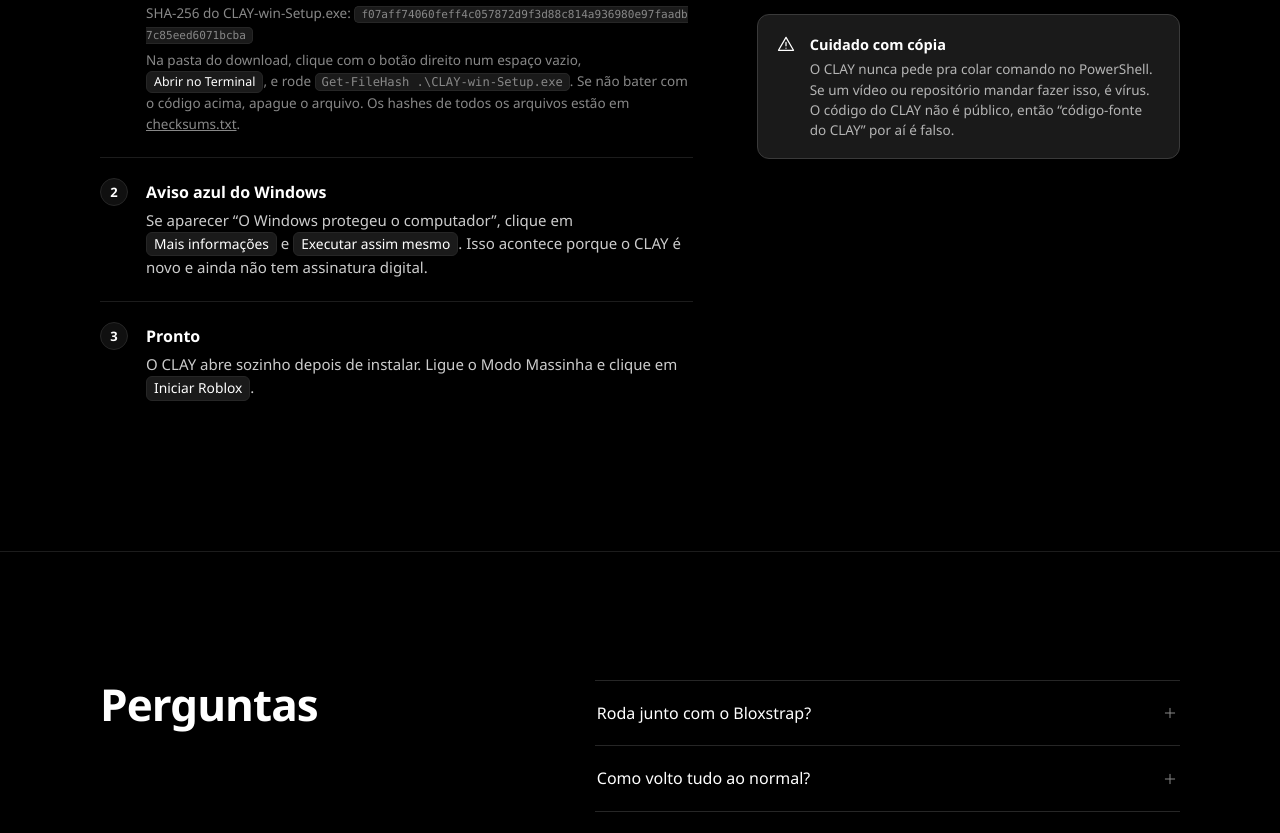
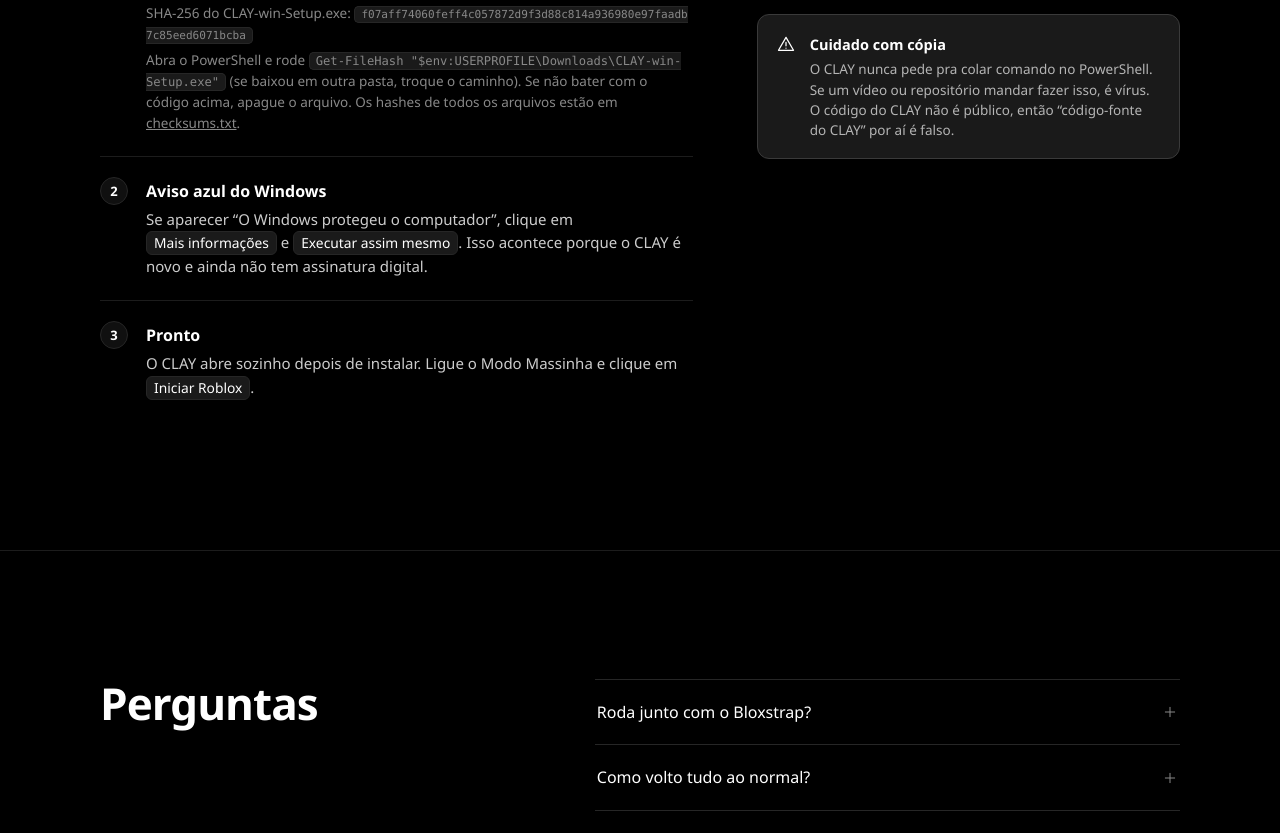
Before and after one commit to envelhece/clay-releases, a plain HTML site: page index.html in a window 1280 px wide. Shown: the part 5482-6315 px from the top of the page. Drawn offline with Linux system fonts and the light colour scheme.

Commit message:
Comando do hash funciona de qualquer pasta

```diff
--- a/index.html
+++ b/index.html
@@ -328,7 +328,7 @@
               <div class="verify">
                 <b>Conferir o arquivo <span class="muted">(se quiser)</span></b>
                 <p class="muted">SHA-256 do <span data-sha256-file>CLAY-win-Setup.exe</span>: <code class="hash" data-sha256>f07aff74060feff4c057872d9f3d88c814a936980e97faadb7c85eed6071bcba</code></p>
-                <p class="muted">Na pasta do download, clique com o botão direito num espaço vazio, <span class="kbd">Abrir no Terminal</span>, e rode <code>Get-FileHash .\CLAY-win-Setup.exe</code>. Se não bater com o código acima, apague o arquivo. Os hashes de todos os arquivos estão em <a href="checksums.txt">checksums.txt</a>.</p>
+                <p class="muted">Abra o PowerShell e rode <code>Get-FileHash "$env:USERPROFILE\Downloads\CLAY-win-Setup.exe"</code> (se baixou em outra pasta, troque o caminho). Se não bater com o código acima, apague o arquivo. Os hashes de todos os arquivos estão em <a href="checksums.txt">checksums.txt</a>.</p>
               </div>
             </div>
           </li>
```
